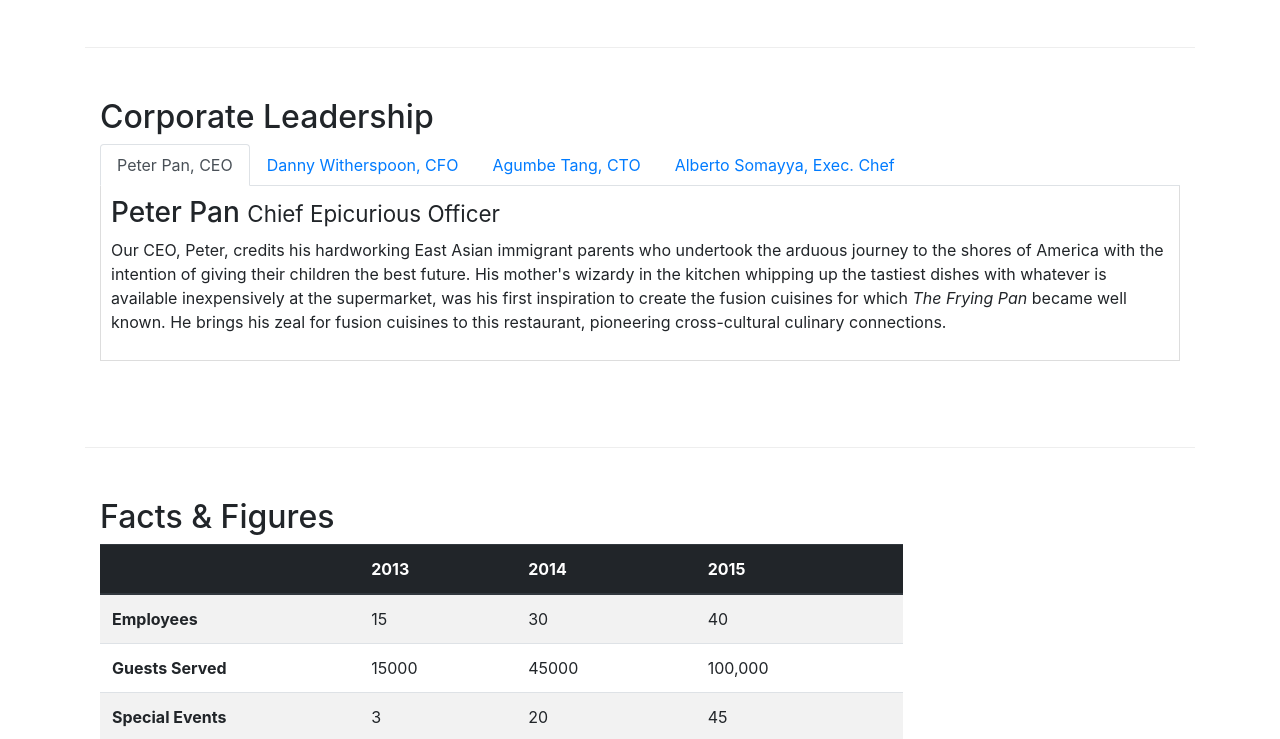
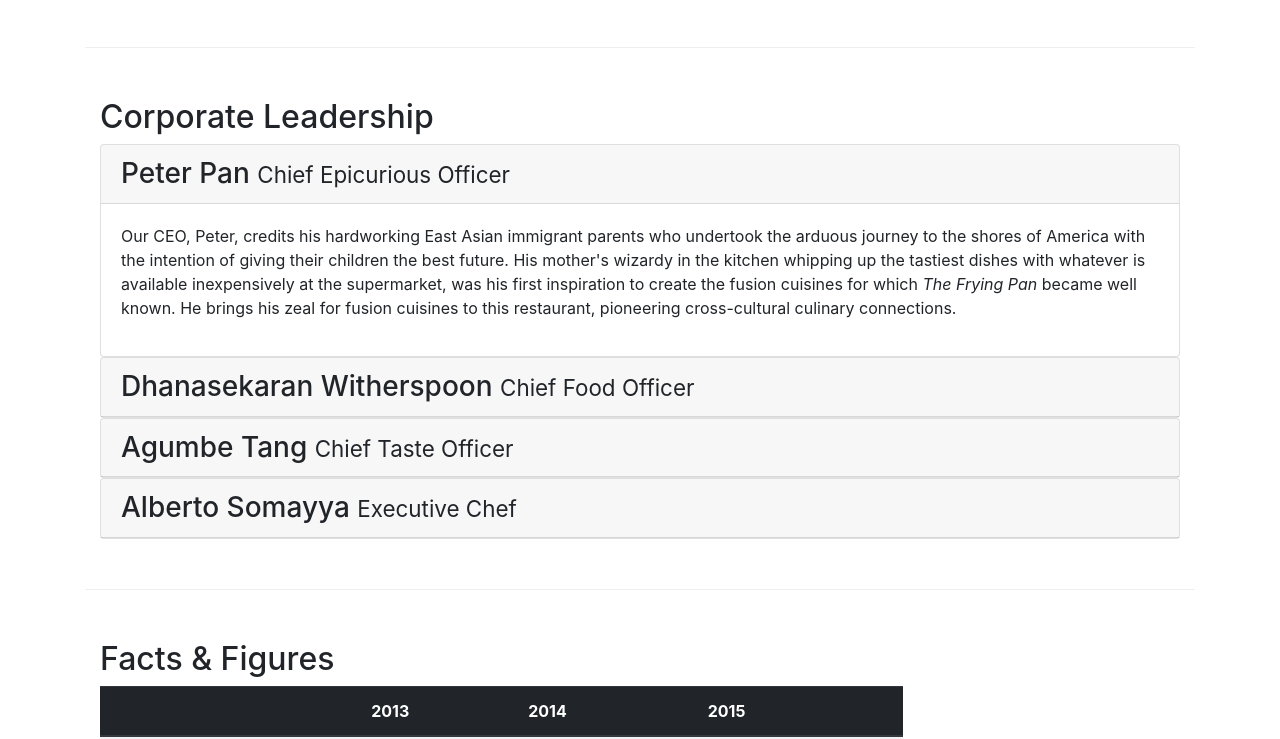
Before and after one commit to mohammadusman666/bootstrap4, a website: page aboutus.html in a window 1280 px wide. Shown: the part 750-1489 px from the top of the page. Drawn offline with nearby package versions, Linux system fonts and the light colour scheme.

Commit message:
Accordion

```diff
--- a/aboutus.html
+++ b/aboutus.html
@@ -74,41 +74,62 @@
             <div class="col-12 col-sm-12">
                 <h2>Corporate Leadership</h2>
 
-                <ul class="nav nav-tabs">
-                    <li class="nav-item">
-                      <a class="nav-link active" href="#peter"
-                        role="tab" data-toggle="tab">Peter Pan, CEO</a>
-                    </li>
-                    <li class="nav-item">
-                      <a class="nav-link" href="#danny" role="tab"
-                        data-toggle="tab">Danny Witherspoon, CFO</a>
-                    </li>
-                    <li class="nav-item">
-                      <a class="nav-link" href="#agumbe"role="tab"
-                        data-toggle="tab">Agumbe Tang, CTO</a>
-                    </li>
-                    <li class="nav-item">
-                      <a class="nav-link" href="#alberto" role="tab"
-                        data-toggle="tab">Alberto Somayya, Exec. Chef</a>
-                    </li>
-                </ul>
-
-                <div class="tab-content">
-                    <div role="tabpanel" class="tab-pane fade show active" id="peter">
-                        <h3>Peter Pan <small>Chief Epicurious Officer</small></h3>
-                        <p class="d-none d-sm-block">Our CEO, Peter, credits his hardworking East Asian immigrant parents who undertook the arduous journey to the shores of America with the intention of giving their children the best future. His mother's wizardy in the kitchen whipping up the tastiest dishes with whatever is available inexpensively at the supermarket, was his first inspiration to create the fusion cuisines for which <em>The Frying Pan</em> became well known. He brings his zeal for fusion cuisines to this restaurant, pioneering cross-cultural culinary connections.</p>
+                <div id="accordion">
+                    <div class="card">
+                        <div class="card-header" role="tab" id="peterhead">
+                            <h3 class="mb-0">
+                                <a data-toggle="collapse" data-target="#peter">
+                                Peter Pan <small>Chief Epicurious Officer</small>
+                                </a>
+                            </h3>
+                        </div>
+                        <div class="collapse show" id="peter" data-parent="#accordion">
+                            <div class="card-body">
+                                <p class="d-none d-sm-block">Our CEO, Peter, credits his hardworking East Asian immigrant parents who undertook the arduous journey to the shores of America with the intention of giving their children the best future. His mother's wizardy in the kitchen whipping up the tastiest dishes with whatever is available inexpensively at the supermarket, was his first inspiration to create the fusion cuisines for which <em>The Frying Pan</em> became well known. He brings his zeal for fusion cuisines to this restaurant, pioneering cross-cultural culinary connections.</p>
+                            </div>
+                        </div>
                     </div>
-                    <div role="tabpanel" class="tab-pane fade" id="danny">
-                        <h3>Dhanasekaran Witherspoon <small>Chief Food Officer</small></h3>
-                        <p class="d-none d-sm-block">Our CFO, Danny, as he is affectionately referred to by his colleagues, comes from a long established family tradition in farming and produce. His experiences growing up on a farm in the Australian outback gave him great appreciation for varieties of food sources. As he puts it in his own words, <em>Everything that runs, wins, and everything that stays, pays!</em></p>
+                    <div class="card">
+                        <div class="card-header" role="tab" id="dannyhead">
+                            <h3 class="mb-0">
+                                <a class="collapsed" data-toggle="collapse" data-target="#danny">
+                                Dhanasekaran Witherspoon <small>Chief Food Officer</small>
+                                </a>
+                            </h3>
+                        </div>
+                        <div class="collapse" id="danny" data-parent="#accordion">
+                            <div class="card-body">
+                                <p class="d-none d-sm-block">Our CFO, Danny, as he is affectionately referred to by his colleagues, comes from a long established family tradition in farming and produce. His experiences growing up on a farm in the Australian outback gave him great appreciation for varieties of food sources. As he puts it in his own words, <em>Everything that runs, wins, and everything that stays, pays!</em></p>
+                            </div>
+                        </div>
                     </div>
-                    <div role="tabpanel" class="tab-pane fade" id="agumbe">
-                        <h3>Agumbe Tang <small>Chief Taste Officer</small></h3>
-                        <p class="d-none d-sm-block">Blessed with the most discerning gustatory sense, Agumbe, our CTO, personally ensures that every dish that we serve meets his exacting tastes. Our chefs dread the tongue lashing that ensues if their dish does not meet his exacting standards. He lives by his motto, <em>You click only if you survive my lick.</em></p>
+                    <div class="card">
+                        <div class="card-header" role="tab" id="agumbehead">
+                            <h3 class="mb-0">
+                                <a class="collapsed" data-toggle="collapse" data-target="#agumbe">
+                                Agumbe Tang <small>Chief Taste Officer</small>
+                                </a>
+                            </h3>
+                        </div>
+                        <div class="collapse" id="agumbe" data-parent="#accordion">
+                            <div class="card-body">
+                                <p class="d-none d-sm-block">Blessed with the most discerning gustatory sense, Agumbe, our CTO, personally ensures that every dish that we serve meets his exacting tastes. Our chefs dread the tongue lashing that ensues if their dish does not meet his exacting standards. He lives by his motto, <em>You click only if you survive my lick.</em></p>
+                            </div>
+                        </div>
                     </div>
-                    <div role="tabpanel" class="tab-pane fade" id="alberto">
-                        <h3>Alberto Somayya <small>Executive Chef</small></h3>
-                        <p class="d-none d-sm-block">Award winning three-star Michelin chef with wide International experience having worked closely with whos-who in the culinary world, he specializes in creating mouthwatering Indo-Italian fusion experiences. He says, <em>Put together the cuisines from the two craziest cultures, and you get a winning hit! Amma Mia!</em></p>
+                    <div class="card">
+                        <div class="card-header" role="tab" id="albertohead">
+                            <h3 class="mb-0">
+                                <a class="collapsed" data-toggle="collapse" data-target="#alberto">
+                                Alberto Somayya <small>Executive Chef</small>
+                                </a>
+                            </h3>
+                        </div>
+                        <div class="collapse" id="alberto" data-parent="#accordion">
+                            <div class="card-body">
+                                <p class="d-none d-sm-block">Award winning three-star Michelin chef with wide International experience having worked closely with whos-who in the culinary world, he specializes in creating mouthwatering Indo-Italian fusion experiences. He says, <em>Put together the cuisines from the two craziest cultures, and you get a winning hit! Amma Mia!</em></p>
+                            </div>
+                        </div>
                     </div>
                 </div>
             </div>
```
